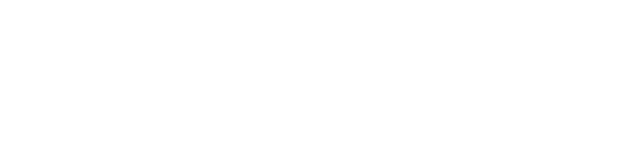
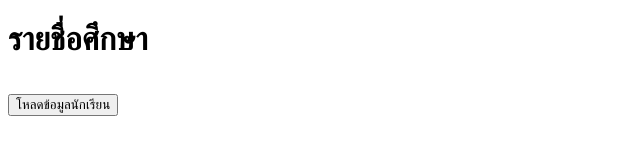
Before and after one commit to niradaphuthhhh-arch/test-my-project-01, a website: page public/index.html in a window 1280 px wide. Shown: the whole page, without its empty margins (0-640 px from the left). Drawn offline with Linux system fonts and the light colour scheme.

Commit message:
ครั้งที่ 3

```diff
--- a/index.js
+++ b/index.js
@@ -2,7 +2,8 @@ const expree = require("express");
 const path = require(path);
 const app =expree();
 
-app.use(expree.json());
+app.use(express.json());
+app.use(express.static("public"));
 
 app.get("/students",(rep, res)=>{
     res.json([
--- a/package.json
+++ b/package.json
@@ -4,6 +4,7 @@
   "description": "",
   "main": "index.js",
   "scripts": {
+    "start": "node index.js",
     "test": "echo \"Error: no test specified\" && exit 1"
   },
   "repository": {
--- a/public/index.html
+++ b/public/index.html
@@ -3,9 +3,31 @@
 <head>
     <meta charset="UTF-8">
     <meta name="viewport" content="width=device-width, initial-scale=1.0">
-    <title>Document</title>
+    <title>Student</title>
 </head>
 <body>
+    <h1>รายชื่อศึกษา</h1>
+    <h1>
 
+    <button onclick="loadStudent()">โหลดข้อมูลนักเรียน</button>
+    <ui id="studentlist"></ui>
+
+    <script>
+
+        async function loadStudent() {
+            const response = await fetch('/students');
+            const students = await response.json();
+            const studentList = document.getElementById('studentlist');
+
+            list.innerHTML = "";
+
+            students.forEach(student => {
+                list.innerHTML +=`
+                    <li>${student.id} - ${student.name}</li>
+            `;
+            });
+        }
+    </script>
+    </h1>
 </body>
 </html>
```
